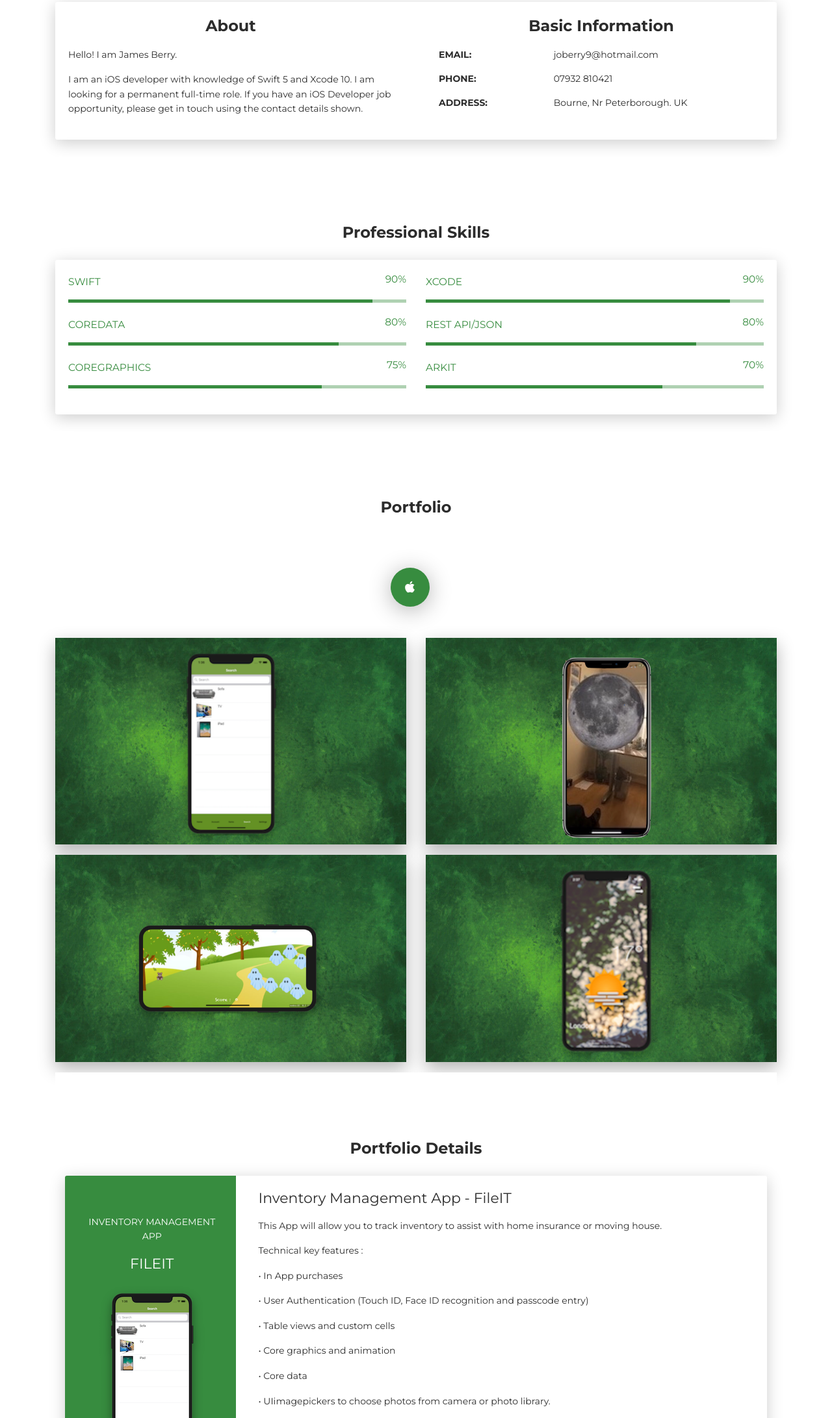
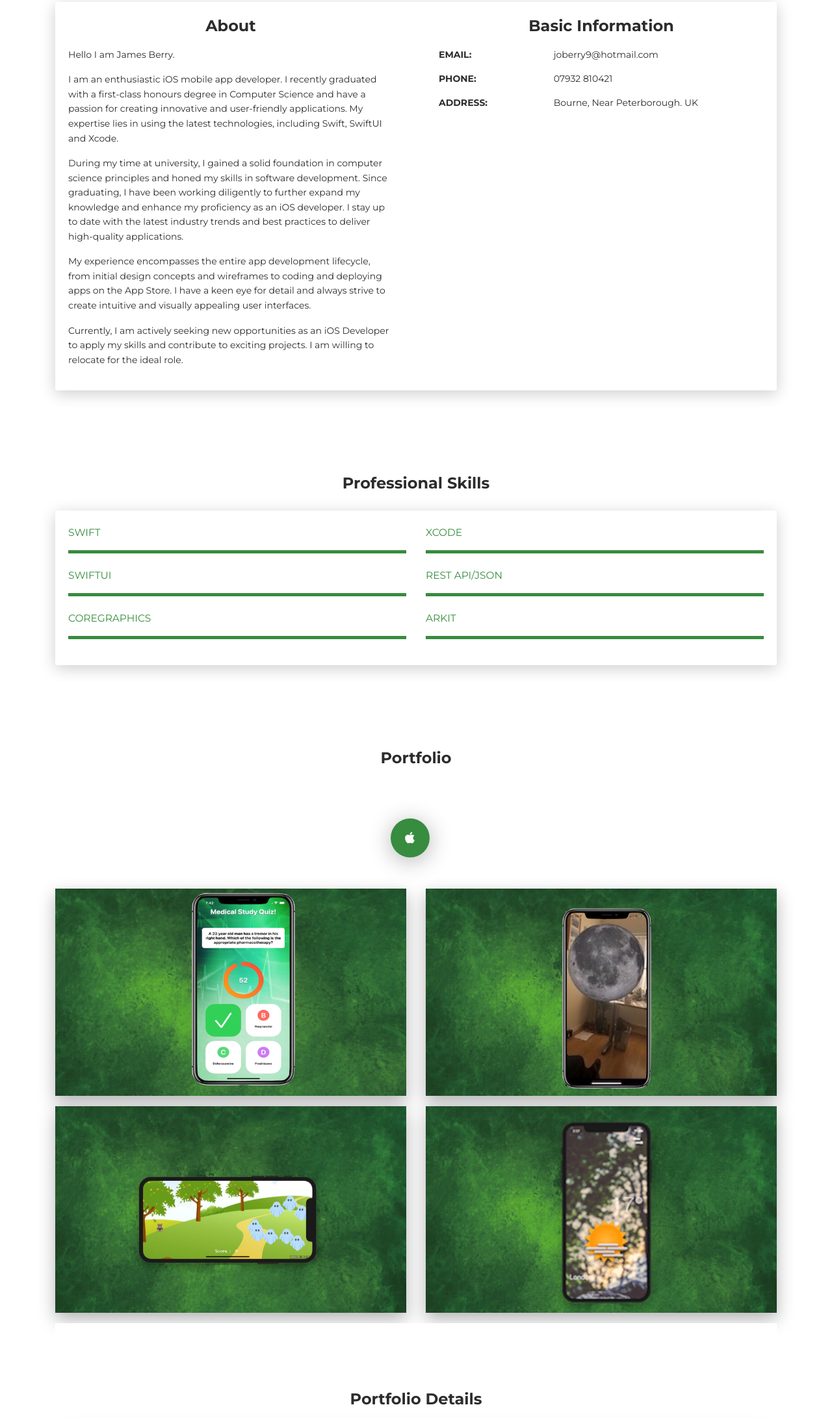
Before and after one commit to JamesOliverBerry/JamesOliverBerry.github.io, a plain HTML site: page index.html in a window 1280 px wide. Shown: the part 617-2800 px from the top of the page at 65% size. Drawn offline with Linux system fonts and the light colour scheme.

Commit message:
Initial commit

```diff
--- a/index.html
+++ b/index.html
@@ -42,7 +42,7 @@
         <div class="content-center">
           <div class="cc-profile-image"><a href="#"><img src="images/james.jpg" alt="Image"/></a></div>
           <div class="h2 title">James Berry</div>
-          <p class="category text-white">iOS Developer</p><a class="btn btn-primary smooth-scroll mr-2" href="#contact" data-aos="zoom-in" data-aos-anchor="data-aos-anchor">Hire Me</a><a class="btn btn-primary" href="James Berry CV.pdf" data-aos="zoom-in" data-aos-anchor="data-aos-anchor">Download CV</a>
+          <p class="category text-white">iOS Developer</p><a class="btn btn-primary smooth-scroll mr-2" href="#contact" data-aos="zoom-in" data-aos-anchor="data-aos-anchor">Hire Me</a><a class="btn btn-primary" href="James Berry CV 2023.pdf" data-aos="zoom-in" data-aos-anchor="data-aos-anchor">Download CV</a>
         </div>
       </div>
       <div class="section">
@@ -60,8 +60,14 @@
         <div class="col-lg-6 col-md-12">
           <div class="card-body">
             <div class="h4 mt-0 title">About</div>
-            <p>Hello! I am James Berry.</p>
-            <p>I am an iOS developer with knowledge of Swift 5 and Xcode 10. I am looking for a permanent full-time role. If you have an iOS Developer job opportunity, please get in touch using the contact details shown. </p>
+            <p>Hello I am James Berry.</p>
+            <p>I am an enthusiastic iOS mobile app developer. I recently graduated with a first-class honours degree in Computer Science and have a passion for creating innovative and user-friendly applications. My expertise lies in using the latest technologies, including Swift, SwiftUI and Xcode. </p>
+
+            <p>During my time at university, I gained a solid foundation in computer science principles and honed my skills in software development. Since graduating, I have been working diligently to further expand my knowledge and enhance my proficiency as an iOS developer. I stay up to date with the latest industry trends and best practices to deliver high-quality applications.</p>
+
+            <p>My experience encompasses the entire app development lifecycle, from initial design concepts and wireframes to coding and deploying apps on the App Store. I have a keen eye for detail and always strive to create intuitive and visually appealing user interfaces.</p>
+
+            <p>Currently, I am actively seeking new opportunities as an iOS Developer to apply my skills and contribute to exciting projects. I am willing to relocate for the ideal role. </p>
           </div>
         </div>
         <div class="col-lg-6 col-md-12">
@@ -78,7 +84,7 @@
             </div>
             <div class="row mt-3">
               <div class="col-sm-4"><strong class="text-uppercase">Address:</strong></div>
-              <div class="col-sm-8">Bourne, Nr Peterborough. UK</div>
+              <div class="col-sm-8">Bourne, Near Peterborough. UK</div>
             </div>
 
           </div>
@@ -96,30 +102,30 @@
           <div class="col-md-6">
             <div class="progress-container progress-primary"><span class="progress-badge">Swift</span>
               <div class="progress">
-                <div class="progress-bar progress-bar-primary" data-aos="progress-full" data-aos-offset="10" data-aos-duration="2000" role="progressbar" aria-valuenow="60" aria-valuemin="0" aria-valuemax="100" style="width: 90%;"></div><span class="progress-value">90%</span>
+                <div class="progress-bar progress-bar-primary" data-aos="progress-full" data-aos-offset="10" data-aos-duration="2000" role="progressbar" aria-valuenow="60" aria-valuemin="0" aria-valuemax="100" style="width: 100%;"></div>
               </div>
             </div>
           </div>
           <div class="col-md-6">
             <div class="progress-container progress-primary"><span class="progress-badge">Xcode</span>
               <div class="progress">
-                <div class="progress-bar progress-bar-primary" data-aos="progress-full" data-aos-offset="10" data-aos-duration="2000" role="progressbar" aria-valuenow="60" aria-valuemin="0" aria-valuemax="100" style="width: 90%;"></div><span class="progress-value">90%</span>
+                <div class="progress-bar progress-bar-primary" data-aos="progress-full" data-aos-offset="10" data-aos-duration="2000" role="progressbar" aria-valuenow="60" aria-valuemin="0" aria-valuemax="100" style="width: 100%;"></div>
               </div>
             </div>
           </div>
         </div>
         <div class="row">
           <div class="col-md-6">
-            <div class="progress-container progress-primary"><span class="progress-badge">CoreData</span>
+            <div class="progress-container progress-primary"><span class="progress-badge">SwiftUI</span>
               <div class="progress">
-                <div class="progress-bar progress-bar-primary" data-aos="progress-full" data-aos-offset="10" data-aos-duration="2000" role="progressbar" aria-valuenow="60" aria-valuemin="0" aria-valuemax="100" style="width: 80%;"></div><span class="progress-value">80%</span>
+                <div class="progress-bar progress-bar-primary" data-aos="progress-full" data-aos-offset="10" data-aos-duration="2000" role="progressbar" aria-valuenow="60" aria-valuemin="0" aria-valuemax="100" style="width: 100%;"></div>
               </div>
             </div>
           </div>
           <div class="col-md-6">
             <div class="progress-container progress-primary"><span class="progress-badge">Rest API/JSON</span>
               <div class="progress">
-                <div class="progress-bar progress-bar-primary" data-aos="progress-full" data-aos-offset="10" data-aos-duration="2000" role="progressbar" aria-valuenow="60" aria-valuemin="0" aria-valuemax="100" style="width: 80%;"></div><span class="progress-value">80%</span>
+                <div class="progress-bar progress-bar-primary" data-aos="progress-full" data-aos-offset="10" data-aos-duration="2000" role="progressbar" aria-valuenow="60" aria-valuemin="0" aria-valuemax="100" style="width: 100%;"></div>
               </div>
             </div>
           </div>
@@ -128,14 +134,14 @@
           <div class="col-md-6">
             <div class="progress-container progress-primary"><span class="progress-badge">CoreGraphics</span>
               <div class="progress">
-                <div class="progress-bar progress-bar-primary" data-aos="progress-full" data-aos-offset="10" data-aos-duration="2000" role="progressbar" aria-valuenow="60" aria-valuemin="0" aria-valuemax="100" style="width: 75%;"></div><span class="progress-value">75%</span>
+                <div class="progress-bar progress-bar-primary" data-aos="progress-full" data-aos-offset="10" data-aos-duration="2000" role="progressbar" aria-valuenow="60" aria-valuemin="0" aria-valuemax="100" style="width: 100%;"></div>
               </div>
             </div>
           </div>
           <div class="col-md-6">
             <div class="progress-container progress-primary"><span class="progress-badge">ARKit</span>
               <div class="progress">
-                <div class="progress-bar progress-bar-primary" data-aos="progress-full" data-aos-offset="10" data-aos-duration="2000" role="progressbar" aria-valuenow="60" aria-valuemin="0" aria-valuemax="100" style="width: 70%;"></div><span class="progress-value">70%</span>
+                <div class="progress-bar progress-bar-primary" data-aos="progress-full" data-aos-offset="10" data-aos-duration="2000" role="progressbar" aria-valuenow="60" aria-valuemin="0" aria-valuemax="100" style="width: 100%;"></div>
               </div>
             </div>
           </div>
@@ -163,10 +169,10 @@
           <div class="row">
             <div class="col-md-6">
               <div class="cc-porfolio-image img-raised" data-aos="fade-up" data-aos-anchor-placement="top-bottom"><a href="#inventory">
-                  <figure class="cc-effect"><center><img src="images/project-1h.jpg" alt="Image" <\center>
+                  <figure class="cc-effect"><center><img src="images/Diss.jpg" alt="Image" <\center>
                     <figcaption>
-                      <div class="h4">FileIT</div>
-                      <p>Inventory Management</p>
+                      <div class="h4">Dissertation App</div>
+                      <p>Medical Education Quiz</p>
                     </figcaption>
                   </figure></a></div>
 
@@ -205,21 +211,21 @@
       <div class="row">
         <div class="col-md-3 bg-primary" data-aos="fade-right" data-aos-offset="50" data-aos-duration="500">
           <div class="card-body cc-experience-header">
-            <p>Inventory Management App</p>
-            <div class="h5">FileIT</div><img src="images/project-1.jpg" alt="Image" class="center"/>
+            <p>Medical Education Quiz</p>
+            <div class="h5">Dissertation App</div><img src="images/Diss1.jpg" alt="Image" class="center"/>
           </div>
         </div>
         <div class="col-md-9" data-aos="fade-left" data-aos-offset="50" data-aos-duration="500">
           <div class="card-body">
-            <div class="h5">Inventory Management App - FileIT</div>
-            <p>This App will allow you to track inventory to assist with home insurance or moving house.</p>
+            <div class="h5">Medical Education Quiz</div>
+            <p>A medical education quiz produced as part of my degree at Derby University.</p>
             <p> Technical key features : </p>
-            <p> • In App purchases </p>
-            <p> • User Authentication (Touch ID, Face ID recognition and passcode entry) </p>
-            <p> • Table views and custom cells </p>
-            <p> • Core graphics and animation </p>
-            <p> • Core data </p>
-            <p> • UIimagepickers to choose photos from camera or photo library. </p>
+            <p> • Developed in SwiftUI </p>
+            <p> • Uses MVVM design pattern </p>
+            <p> • Uses Zstacks, Vstacks, Hstacks
+            <p> • Conforms to the PLEX framework for UX engagement </p>
+            <p> • Use of the AMBOSS question bank for quality questions </p>
+            <p> • Achieved 88% in my dissertation </p>
             </div>
         </div>
       </div>
@@ -235,8 +241,8 @@
         </div>
         <div class="col-md-9" data-aos="fade-left" data-aos-offset="50" data-aos-duration="500">
           <div class="card-body">
-            <div class="h5">Simple shoot em-up game</div>
-            <p>SpriteKit</p>
+            <div class="h5">SpriteKit</div>
+            <p>Simple shoot em-up game</p>
             <p> Technical key features : </p>
             <p> • Using SpriteKit - Apple's 2D framework</p>
             <p> • Use of SKSpriteNodes and SKActions. </p>
```
Also changed, not shown: images/Diss.jpg (added), images/Diss1.jpg (added), 3 other files.
